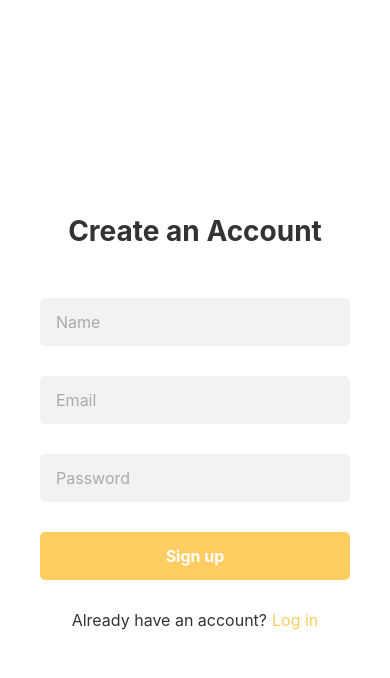
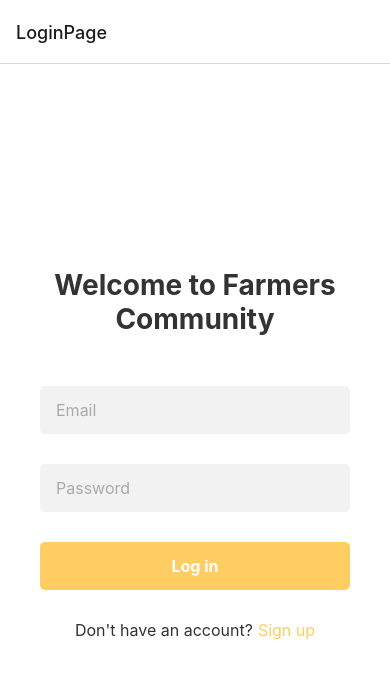
Before and after one commit to Siddhant422/GFG, a React Native app: screen /LoginPage in a window 390 px wide. Shown: the top 678 px of the page. Built offline with nearby package versions, Linux system fonts and the light colour scheme.

Commit message:
navigation added

```diff
--- a/App.tsx
+++ b/App.js
@@ -6,17 +6,22 @@ import UserProfile from './screens/UserPage';
 import FrontScreen from './screens/FrontScreen';
 import {createBottomTabNavigator} from '@react-navigation/bottom-tabs';
 import {NavigationContainer} from '@react-navigation/native';
+import {createStackNavigator} from '@react-navigation/stack';
 
 export const App = () => {
   return (
     <>
-    <SignUp></SignUp>
-    {/* <LoginPage></LoginPage> */}
-      {/* <FrontScreen></FrontScreen> */}
+    <NavigationContainer>
+      <Stack.Navigator>
+        <Stack.Screen name="LoginPage" component={LoginPage} />
+        <Stack.Screen name="SignUp" component={SignUp} />
+      </Stack.Navigator>
+    </NavigationContainer>
     </>
   );
 };
 
+const Stack = createStackNavigator();
 export default App;
 
 const styles = StyleSheet.create({});
--- a/package.json
+++ b/package.json
@@ -10,6 +10,7 @@
     "test": "jest"
   },
   "dependencies": {
+    "@react-native-masked-view/masked-view": "^0.2.9",
     "@react-navigation/bottom-tabs": "^6.5.7",
     "@react-navigation/native": "^6.1.6",
     "@react-navigation/native-stack": "^6.9.12",
--- a/screens/LoginPage.js
+++ b/screens/LoginPage.js
@@ -1,7 +1,7 @@
 import React, { useState } from 'react';
 import { StyleSheet, View, Text, TextInput, TouchableOpacity } from 'react-native';
 
-const LoginPage = () => {
+const LoginPage = ({navigation}) => {
   const [email, setEmail] = useState('');
   const [password, setPassword] = useState('');
 
@@ -37,7 +37,7 @@ const LoginPage = () => {
       </TouchableOpacity>
       <View style={styles.footer}>
         <Text style={styles.footerText}>Don't have an account?</Text>
-        <TouchableOpacity>
+        <TouchableOpacity onPress={() =>{navigation.navigate("SignUp")}}>
           <Text style={styles.footerLink}>Sign up</Text>
         </TouchableOpacity>
       </View>
--- a/screens/SignUp.js
+++ b/screens/SignUp.js
@@ -1,7 +1,7 @@
 import React, { useState } from 'react';
 import { StyleSheet, View, Text, TextInput, TouchableOpacity } from 'react-native';
 
-const SignUpPage = () => {
+const SignUpPage = ({navigation}) => {
   const [name, setName] = useState('');
   const [email, setEmail] = useState('');
   const [password, setPassword] = useState('');
@@ -47,7 +47,7 @@ const SignUpPage = () => {
       </TouchableOpacity>
       <View style={styles.footer}>
         <Text style={styles.footerText}>Already have an account?</Text>
-        <TouchableOpacity>
+        <TouchableOpacity onPress={() => {navigation.navigate("LoginPage")}}>
           <Text style={styles.footerLink}>Log in</Text>
         </TouchableOpacity>
       </View>
```
Also changed, not shown: 5 other files (tests, documents, lock files or other folders).
